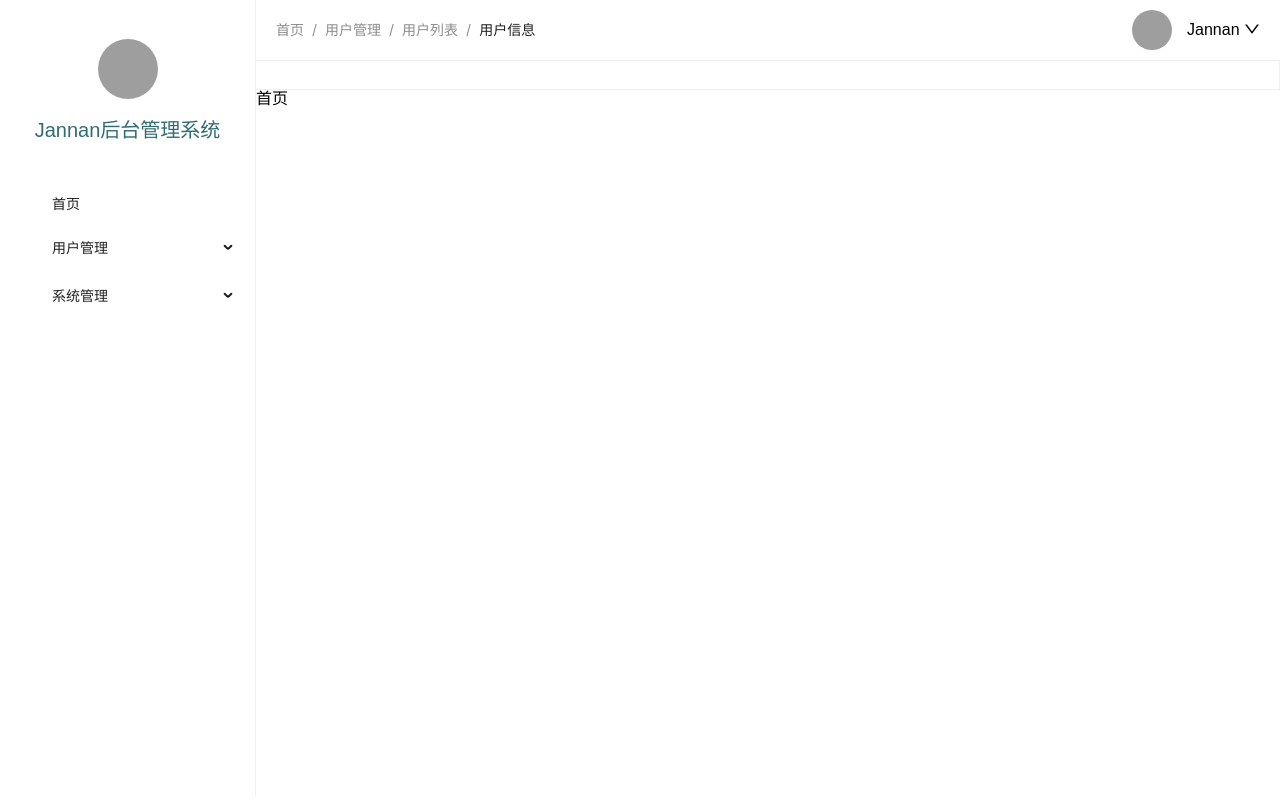
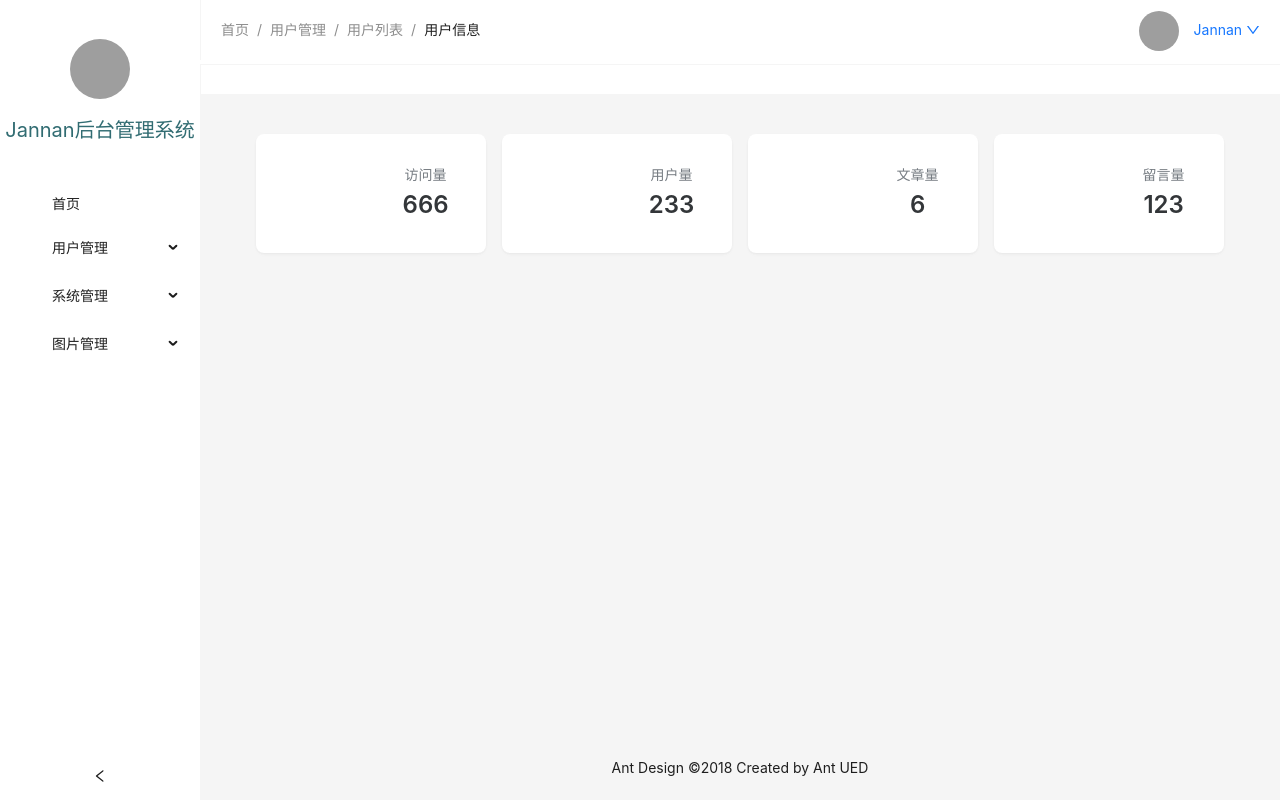
Before and after one commit to LXJ0000/vue_admin, a Vue app: page /admin/home/ in a window 1280 px wide. Built offline with nearby package versions, Linux system fonts and the light colour scheme; grey boxes are pictures that could not be loaded; a web font is replaced by a local one.

Commit message:
项目组件重构 菜单栏优化

```diff
--- a/src/assets/css/iconfont.css
+++ b/src/assets/css/iconfont.css
@@ -1,8 +1,8 @@
 @font-face {
     font-family: "iconfont"; /* Project id 4267851 */
-    src: url('//at.alicdn.com/t/c/font_4267851_zqdhp8i9qq.woff2?t=1695968786308') format('woff2'),
-    url('//at.alicdn.com/t/c/font_4267851_zqdhp8i9qq.woff?t=1695968786308') format('woff'),
-    url('//at.alicdn.com/t/c/font_4267851_zqdhp8i9qq.ttf?t=1695968786308') format('truetype');
+    src: url('//at.alicdn.com/t/c/font_4267851_9adugbfsrlr.woff2?t=1695988153199') format('woff2'),
+    url('//at.alicdn.com/t/c/font_4267851_9adugbfsrlr.woff?t=1695988153199') format('woff'),
+    url('//at.alicdn.com/t/c/font_4267851_9adugbfsrlr.ttf?t=1695988153199') format('truetype');
 }
 
 .iconfont {
@@ -11,6 +11,34 @@
     font-style: normal;
     -webkit-font-smoothing: antialiased;
     -moz-osx-font-smoothing: grayscale;
+}
+
+.icon-ai-img-list:before {
+    content: "\e60e";
+}
+
+.icon-icon:before {
+    content: "\e694";
+}
+
+.icon-tupianshangchuan:before {
+    content: "\e63a";
+}
+
+.icon-liuyan:before {
+    content: "\e744";
+}
+
+.icon-wenzhang:before {
+    content: "\e760";
+}
+
+.icon-fangwenliang:before {
+    content: "\e703";
+}
+
+.icon-yonghuliang:before {
+    content: "\e6a7";
 }
 
 .icon-xitong:before {
--- a/src/assets/css/theme.css
+++ b/src/assets/css/theme.css
@@ -1,5 +1,5 @@
 :root {
     --sys: #316C72;
-    --bg: #FFFFFF;
-    --border:#EFEFF5;
+    --outbg: #F5F5F5;
+    --inbg: #FFFFFF;
 }
--- a/src/components/layout/aside/aside.vue
+++ b/src/components/layout/aside/aside.vue
@@ -1,34 +1,34 @@
-<script setup>
-import AsideMenu from '@/components/layout/aside/aside_menu.vue'
-</script>
+<template>
+    <a-layout-sider v-model:collapsed="collapsed" collapsible theme="light">
 
-<template>
-  <div class="gvb_aside">
       <div class="gvb_aside_header flex">
-      <div >
+        <div>
           <img class="gvb_aside_header_logo flex" src="http://s0yvn46ks.hn-bkt.clouddn.com/gvb/1695639074__6.jpg"
                alt="">
         </div>
-      <div class="gvb_aside_header_title">
+        <div v-if="!collapsed" class="gvb_aside_header_title">
           Jannan后台管理系统
         </div>
       </div>
+
       <div class="gvb_aside_body">
         <AsideMenu></AsideMenu>
       </div>
-  </div>
+    </a-layout-sider>
 </template>
+<script lang="ts" setup>
+import {ref} from 'vue';
+import AsideMenu from "@/components/layout/aside/aside_menu.vue";
 
-<style lang='scss'>
-.gvb_aside {
-  width: 256px;
-  background-color: var(bg);
+const collapsed = ref<boolean>(false);
+</script>
+<style scoped lang="scss">
 
 .gvb_aside_header {
   width: 100%;
   height: 180px;
   flex-direction: column;
-    border-right: 1px solid var(--border);
+  //border-right: 1px solid var(--border);
 
   .gvb_aside_header_logo {
     width: 60px;
@@ -42,5 +42,4 @@ import AsideMenu from '@/components/layout/aside/aside_menu.vue'
     color: var(--sys);
   }
 }
-}
 </style>
--- a/src/components/layout/aside/aside_menu.vue
+++ b/src/components/layout/aside/aside_menu.vue
@@ -41,6 +41,26 @@ const data = reactive({
         },
       ],
     },
+    {
+      id: 6,
+      icon: "icon-icon", // icon图标
+      title: "图片管理", // 菜单名称
+      name: "banner", // 路由名称
+      children: [
+        {
+          id: 7,
+          title: "图片列表", // 菜单名称
+          icon: "icon-ai-img-list",
+          name: "banner_list", // 路由名称
+        },
+        {
+          id: 8,
+          title: "图片上传", // 菜单名称
+          icon: "icon-tupianshangchuan",
+          name: "banner_upload", // 路由名称
+        },
+      ],
+    },
 
   ]
 })
@@ -67,8 +87,8 @@ const goto = (obj) =>{
         v-model:selectedKeys="selectedKeys"
         mode="inline"
         :inline-collapsed="false"
-        style="min-height: 77vh"
         @click="goto"
+        style="border: 0"
     >
       <template v-for="menu in data.menuList" :key="menu.name">
         <a-menu-item :key="menu.name" v-if="menu.children.length === 0">
--- /dev/null
+++ b/src/components/layout/aside/header.vue
@@ -0,0 +1,67 @@
+<script setup>
+
+import UserInfo from "@/components/user_info.vue";
+import FullScreen from "@/components/full_screen.vue";
+import Theme from "@/components/theme.vue";
+import {theme} from "ant-design-vue";
+</script>
+
+<template>
+
+  <a-config-provider
+      :theme="{
+    algorithm: theme.defaultAlgorithm,
+    }"
+  >
+    <div class="header ">
+      <div class="header_left flex">
+        <a-breadcrumb>
+          <a-breadcrumb-item>首页</a-breadcrumb-item>
+          <a-breadcrumb-item><a href="">用户管理</a></a-breadcrumb-item>
+          <a-breadcrumb-item><a href="">用户列表</a></a-breadcrumb-item>
+          <a-breadcrumb-item>用户信息</a-breadcrumb-item>
+        </a-breadcrumb>
+      </div>
+      <div class="header_right">
+        <div class="icon_actions">
+          <i class="iconfont icon-home"></i>
+          <FullScreen></FullScreen>
+          <Theme></Theme>
+        </div>
+        <UserInfo :isAvatar="true"></UserInfo>
+      </div>
+    </div>
+  </a-config-provider>
+
+</template>
+
+<style scoped lang="scss">
+.header {
+  border-left: 1px solid var(--outbg);
+  height: 60px;
+  padding: 0 20px;
+  display: flex;
+  justify-content: space-between;
+  align-items: center;
+
+  .header_right {
+    display: flex;
+    align-items: center;
+  }
+
+  .icon_actions {
+    margin-left: 20px;
+
+    i {
+      margin-right: 20px;
+      cursor: pointer;
+      font-size: 16px;
+      color: black;
+    }
+
+    i:hover {
+      color: var(--sys);
+    }
+  }
+}
+</style>
--- a/src/router/index.js
+++ b/src/router/index.js
@@ -8,6 +8,12 @@ const router = createRouter({
             name: "admin",
             component: () => import('@/views/admin/admin.vue'),
             children:[
+                {
+                    path: "",
+                    name: "admin_index",
+                    redirect:"/admin/home/"
+
+                },
                 {
                     path: "home/",
                     name: "home",
@@ -29,8 +35,12 @@ const router = createRouter({
             path: "/login/",
             name: "login",
             component: () => import('@/views/login.vue')
-
         },
+        {
+            path:"/test/",
+            name:"test",
+            component:()=> import('@/components/layout/aside/test.vue')
+        }
     ]
 })
 
--- a/src/views/admin/admin.vue
+++ b/src/views/admin/admin.vue
@@ -1,89 +1,68 @@
-<script setup>
-import Aside from '@/components/layout/aside/aside.vue'
-import UserInfo from '@/components/user_info.vue'
-import FullScreen from '@/components/full_screen.vue'
-import Theme from '@/components/theme.vue'
-</script>
+<template>
+  <a-config-provider
+      :theme="{
+      algorithm: theme.defaultAlgorithm,
+    }"
+  >
 
-<template>
-  <div class="gvb_admin">
+    <a-layout style="min-height: 100vh">
+
       <Aside></Aside>
-    <div class="main">
-      <div class="header ">
-        <div class="header_left flex">
-          <a-breadcrumb>
-            <a-breadcrumb-item>首页</a-breadcrumb-item>
-            <a-breadcrumb-item><a href="">用户管理</a></a-breadcrumb-item>
-            <a-breadcrumb-item><a href="">用户列表</a></a-breadcrumb-item>
-            <a-breadcrumb-item>用户信息</a-breadcrumb-item>
-          </a-breadcrumb>
-        </div>
-        <div class="header_right">
-          <div class="icon_actions">
-            <i class="iconfont icon-home"></i>
-            <FullScreen></FullScreen>
-            <Theme></Theme>
-          </div>
-          <UserInfo :isAvatar="true"></UserInfo>
-        </div>
-      </div>
+
+      <a-layout>
+        <a-layout-header style="padding: 0; background-color: #FFFFFF">
+          <Header></Header>
+        </a-layout-header>
 
         <div class="tabs"></div>
+
+
+        <a-layout-content style="margin: 0 16px">
           <main>
+            <div class="view">
               <router-view></router-view>
+            </div>
           </main>
-    </div>
+        </a-layout-content>
 
-  </div>
+        <a-layout-footer style="text-align: center">
+          Ant Design ©2018 Created by Ant UED
+        </a-layout-footer>
+
+      </a-layout>
+    </a-layout>
+  </a-config-provider>
+
 </template>
+<script lang="ts" setup>
+import Header from '@/components/layout/aside/header.vue'
+import Aside from "@/components/layout/aside/aside.vue";
+import {theme} from 'ant-design-vue';
 
-<style lang='scss'>
-.gvb_admin {
-  width: 100%;
-  display: flex;
+</script>
+<style scoped lang="scss">
 
-  .main {
-    width: calc(100% - 256px);
 
-    .header {
-      height: 60px;
-      padding: 0 20px;
-      display: flex;
-      justify-content: space-between;
-      align-items: center;
+//.site-layout .site-layout-background {
+//  background: #fff;
+//}
+//
+//[data-theme='dark'] .site-layout .site-layout-background {
+//  background: #141414;
+//}
 
-      .header_right {
-        display: flex;
-        align-items: center;
-      }
-
-      .icon_actions {
-        margin-left: 20px;
-        i {
-          margin-right: 20px;
-          cursor: pointer;
-          font-size: 16px;
-          color: black;
-        }
-
-        i:hover {
-          color: var(--sys);
-        }
-      }
-    }
 
 .tabs {
   height: 30px;
-      border-top: 1px solid var(--border);
-      border-right: 1px solid var(--border);
-      border-bottom: 1px solid var(--border);
+  border-left: 1px solid var(--outbg);
+  border-top: 1px solid var(--outbg);
+
+  background-color: var(--inbg);
 }
 
 main {
-      background-color: var(--bg);
-      height: calc(100vh - 90px);
-    }
+  padding: 20px;
+
 
 }
-}
 </style>
--- a/src/views/admin/home/home.vue
+++ b/src/views/admin/home/home.vue
@@ -1,12 +1,87 @@
 <script setup>
+import {reactive} from "vue";
 
+const data = reactive([
+  {
+    icon: "icon-fangwenliang",
+    label: "访问量",
+    value: 666,
+  },
+  {
+    icon: "icon-yonghuliang",
+    label: "用户量",
+    value: 233,
+  },
+  {
+    icon: "icon-wenzhang",
+    label: "文章量",
+    value: 6,
+  },
+  {
+    icon: "icon-liuyan",
+    label: "留言量",
+    value: 123,
+  },
+])
 </script>
 
 <template>
-  <div>首页</div>
+  <div>
+    <div class="data_preview">
+      <div class="data_preview_item">
+        <a-row :gutter="16">
+
+          <a-col :span="6" v-for="(card) in data" :key="card.label">
+            <a-card :bordered="false">
+              <div class="flex">
+                <div class="icon">
+                  <i :class="'iconfont ' + card.icon"></i>
+                </div>
+                <div class="text">
+                  <div class="data_title flex">{{ card.label }}</div>
+                  <div class="data_num flex">{{ card.value }}</div>
+                </div>
+              </div>
+            </a-card>
+          </a-col>
+
+        </a-row>
+
+      </div>
+
+    </div>
+  </div>
 
 </template>
 
 <style scoped lang="scss">
+.data_preview {
+  .data_preview_item {
+
+    .icon {
+      width: 60%;
+
+      i {
+        font-size: 45px;
+        color: var(--sys);
+      }
+    }
+
+    .text {
+      width: 40%;
+
+      .data_title {
+        font-size: 14px;
+        color: #767C82;
+      }
+
+      .data_num {
+        font-size: 24px;
+        color: #333639;
+        font-weight: 600;
+      }
+    }
+  }
+}
 
 </style>
```
Also changed, not shown: src/components/layout/aside/test.vue (added). Lines whose indentation alone changed are shown as unchanged.
